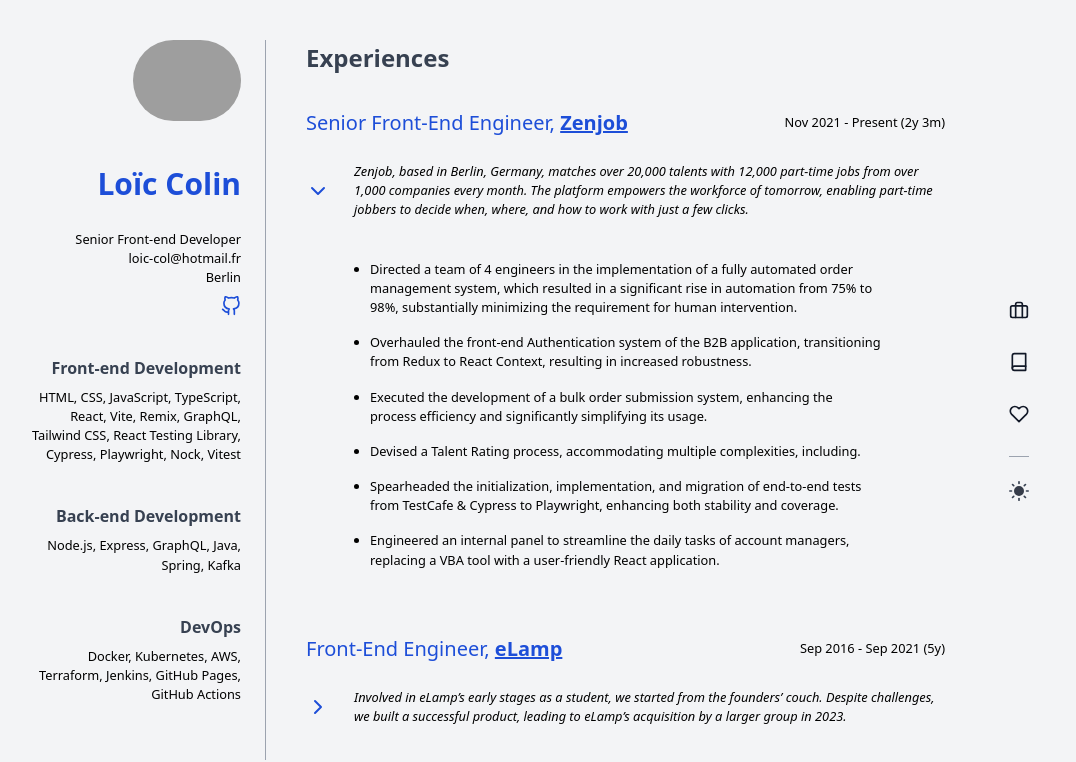
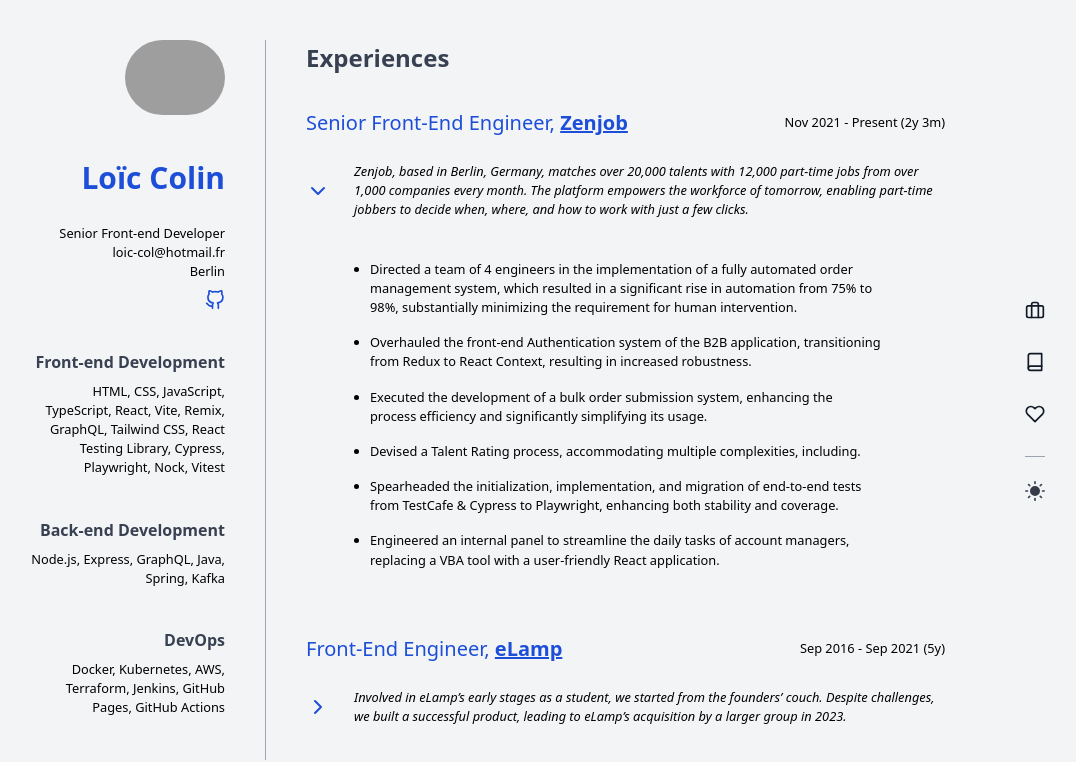
Before and after one commit to LoicCol/loic-resume, a React (Vite) app: page / in a window 1280 px wide. Shown: the top 762 px of the page, without its empty margins (15-1091 px from the left). Built offline with nearby package versions, Linux system fonts and the light colour scheme; grey boxes are pictures that could not be loaded.

Commit message:
fix padding

```diff
--- a/src/App.tsx
+++ b/src/App.tsx
@@ -26,7 +26,7 @@
   return (
     <DarkThemeWrapper isDark={isDark}>
       <div className="z-10 flex w-full flex-col sm:max-w-screen-xl sm:flex-row sm:p-0">
-        <div className="scrollbar w-full border-gray-400 sm:w-1/5 sm:overflow-auto sm:pr-6">
+        <div className="scrollbar w-full border-gray-400 sm:w-1/5 sm:overflow-auto sm:pr-10">
           <Basics
             basics={resume.basics}
             isDark={isDark}
--- a/src/components/Menu.tsx
+++ b/src/components/Menu.tsx
@@ -9,7 +9,7 @@
   isDark: boolean;
   toggleDark: () => void;
 }) => (
-  <div className="hidden flex-col justify-center border-gray-400 pl-6 sm:flex sm:w-1/5">
+  <div className="hidden flex-col justify-center border-gray-400 pl-10 sm:flex sm:w-1/5">
     <a href="#experiences" className="mb-8 w-min">
       <Briefcase
         size={20}
```
